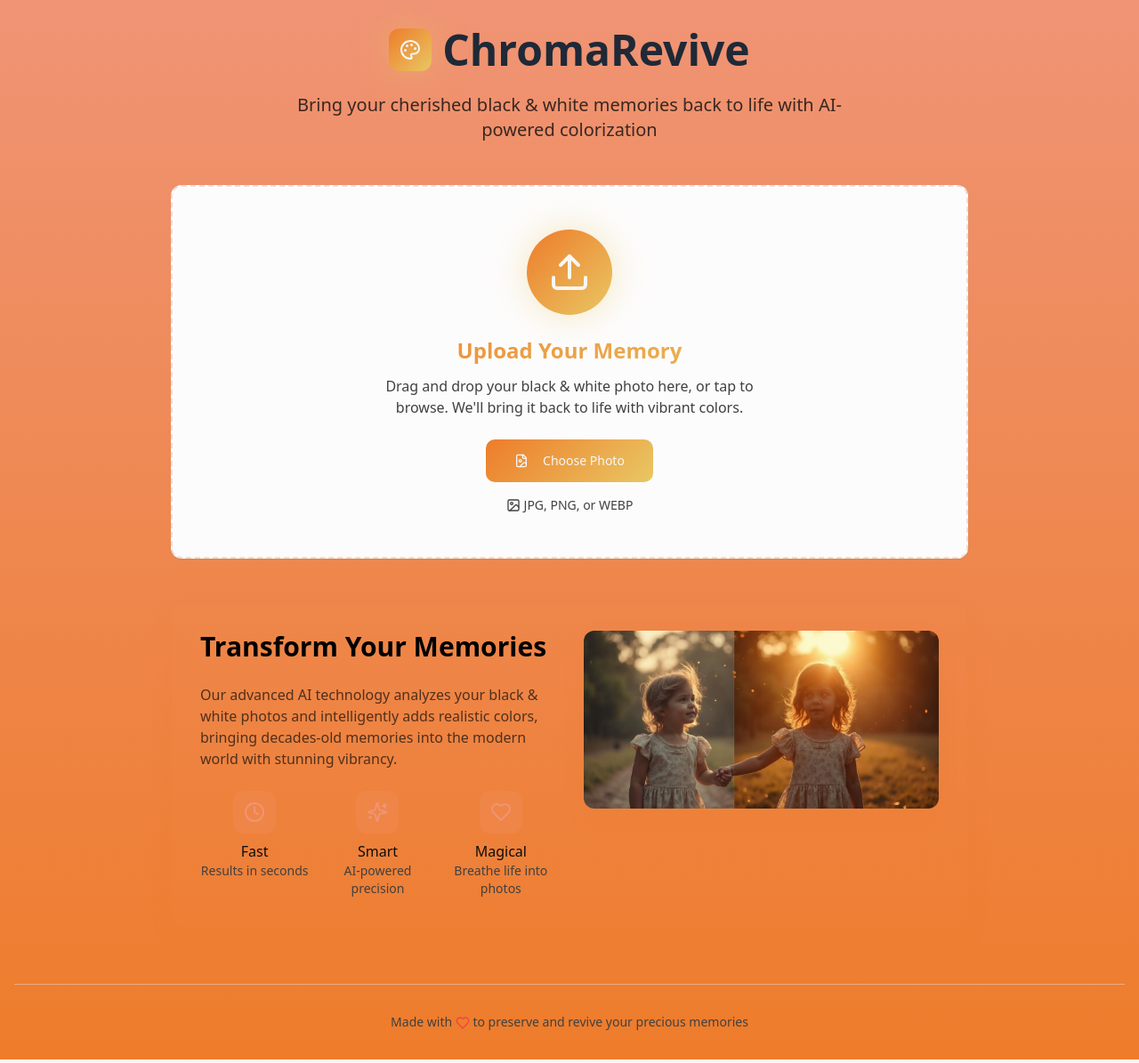
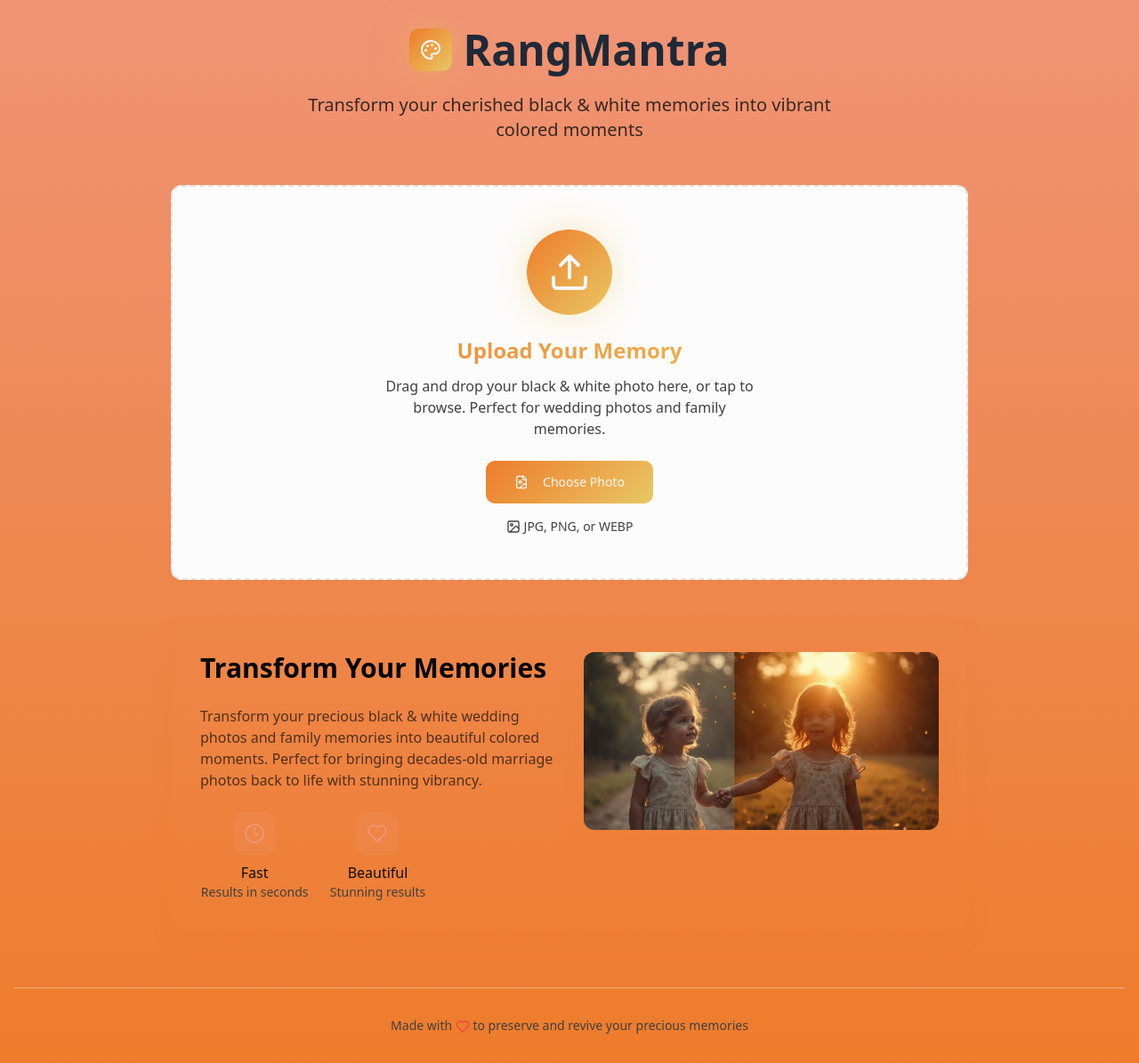
Before and after one commit to indrasol/rang-mantra-frontend, a React (Vite) app: page / in a window 1280 px wide. Shown: the whole page at 89% size. Built offline with nearby package versions, Linux system fonts and the light colour scheme.

Commit message:
Refactor: Remove AI text and rename
Remove "AI powered..." text and icon.
Rename the application to "SmritiRang" to give it an Indian touch, reflecting its use for reviving memories, especially Indian marriage photos.

```diff
--- a/index.html
+++ b/index.html
@@ -3,13 +3,13 @@
   <head>
     <meta charset="UTF-8" />
     <meta name="viewport" content="width=device-width, initial-scale=1.0" />
-    <title>ChromaRevive - Bring Your B&W Memories Back to Life</title>
-    <meta name="description" content="Transform your black and white photos into vibrant colorized memories with AI-powered technology. Bring old moments back to life instantly." />
-    <meta name="author" content="ChromaRevive" />
-    <meta name="keywords" content="photo colorization, AI photo enhancement, black and white to color, photo restoration, memory revival" />
+    <title>RangMantra - Transform Your B&W Memories to Color</title>
+    <meta name="description" content="Transform your black and white wedding photos and family memories into vibrant colored moments. Perfect for Indian families to bring old marriage photos back to life." />
+    <meta name="author" content="RangMantra" />
+    <meta name="keywords" content="photo colorization, black and white to color, wedding photo restoration, Indian family memories, marriage photo coloring" />
 
-    <meta property="og:title" content="ChromaRevive - AI Photo Colorization" />
-    <meta property="og:description" content="Transform your black and white photos into vibrant colorized memories with AI. Bring old moments back to life instantly." />
+    <meta property="og:title" content="RangMantra - Photo Colorization for Indian Families" />
+    <meta property="og:description" content="Transform your black and white wedding photos and family memories into vibrant colored moments. Bring old marriage photos back to life." />
     <meta property="og:type" content="website" />
     <meta property="og:image" content="https://lovable.dev/opengraph-image-p98pqg.png" />
 
--- a/src/components/FileUpload.tsx
+++ b/src/components/FileUpload.tsx
@@ -65,7 +65,7 @@ export const FileUpload = ({ onFileSelect, isProcessing }: FileUploadProps) => {
           </h3>
           <p className="text-sm sm:text-base text-muted-foreground max-w-md mx-auto px-4">
             Drag and drop your black & white photo here, or tap to browse.
-            We'll bring it back to life with vibrant colors.
+            Perfect for wedding photos and family memories.
           </p>
         </div>
 
--- a/src/components/ImageComparison.tsx
+++ b/src/components/ImageComparison.tsx
@@ -24,7 +24,7 @@ export const ImageComparison = ({ originalImage, colorizedImage, onNewPhoto }: I
 
       const a = document.createElement('a');
       a.href = url;
-      a.download = `chromarevive-${Date.now()}.jpg`;
+      a.download = `rangmantra-${Date.now()}.jpg`;
       document.body.appendChild(a);
       a.click();
       document.body.removeChild(a);
@@ -41,11 +41,11 @@ export const ImageComparison = ({ originalImage, colorizedImage, onNewPhoto }: I
       try {
         const response = await fetch(colorizedImage);
         const blob = await response.blob();
-        const file = new File([blob], 'chromarevive-memory.jpg', { type: 'image/jpeg' });
+        const file = new File([blob], 'rangmantra-memory.jpg', { type: 'image/jpeg' });
 
         await navigator.share({
-          title: 'My Colorized Memory - ChromaRevive',
-          text: 'Check out how ChromaRevive brought my old photo back to life!',
+          title: 'My Colorized Memory - RangMantra',
+          text: 'Check out how RangMantra brought my old photo back to life!',
           files: [file]
         });
       } catch (error) {
--- a/src/pages/Index.tsx
+++ b/src/pages/Index.tsx
@@ -69,11 +69,11 @@ const Index = () => {
               <Palette className="w-5 h-5 sm:w-6 sm:h-6 text-primary-foreground" />
             </div>
             <h1 className="text-3xl sm:text-4xl md:text-5xl font-bold text-gray-800">
-              ChromaRevive
+              RangMantra
             </h1>
           </div>
           <p className="text-base sm:text-xl text-foreground/80 max-w-2xl mx-auto leading-relaxed px-4">
-            Bring your cherished black & white memories back to life with AI-powered colorization
+            Transform your cherished black & white memories into vibrant colored moments
           </p>
         </header>
 
@@ -91,9 +91,9 @@ const Index = () => {
                       Transform Your Memories
                     </h2>
                     <p className="text-sm sm:text-base text-foreground/70 leading-relaxed">
-                      Our advanced AI technology analyzes your black & white photos and intelligently
-                      adds realistic colors, bringing decades-old memories into the modern world with
-                      stunning vibrancy.
+                      Transform your precious black & white wedding photos and family memories
+                      into beautiful colored moments. Perfect for bringing decades-old marriage
+                      photos back to life with stunning vibrancy.
                     </p>
 
                     <div className="grid grid-cols-1 sm:grid-cols-3 gap-3 sm:gap-4">
@@ -109,21 +109,11 @@ const Index = () => {
 
                       <div className="text-center space-y-2">
                         <div className="w-10 h-10 sm:w-12 sm:h-12 bg-accent/20 rounded-lg flex items-center justify-center mx-auto">
-                          <Sparkles className="w-5 h-5 sm:w-6 sm:h-6 text-accent" />
-                        </div>
-                        <div>
-                          <h4 className="text-sm sm:text-base font-medium">Smart</h4>
-                          <p className="text-xs sm:text-sm text-muted-foreground">AI-powered precision</p>
-                        </div>
-                      </div>
-
-                      <div className="text-center space-y-2">
-                        <div className="w-10 h-10 sm:w-12 sm:h-12 bg-accent/20 rounded-lg flex items-center justify-center mx-auto">
                           <Heart className="w-5 h-5 sm:w-6 sm:h-6 text-accent" />
                         </div>
                         <div>
-                          <h4 className="text-sm sm:text-base font-medium">Magical</h4>
-                          <p className="text-xs sm:text-sm text-muted-foreground">Breathe life into photos</p>
+                          <h4 className="text-sm sm:text-base font-medium">Beautiful</h4>
+                          <p className="text-xs sm:text-sm text-muted-foreground">Stunning results</p>
                         </div>
                       </div>
                     </div>
```
